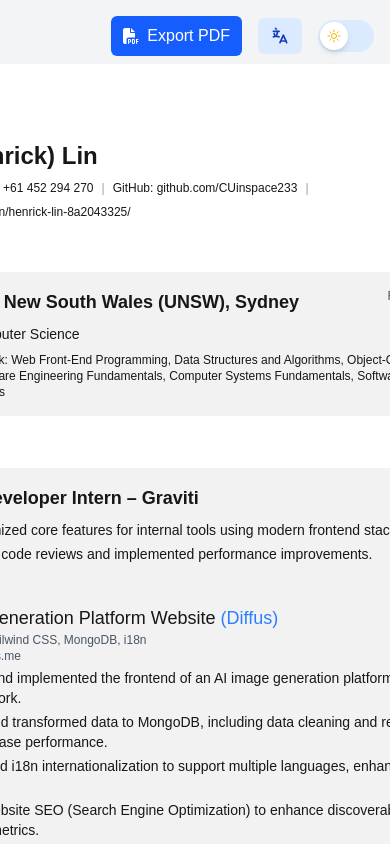
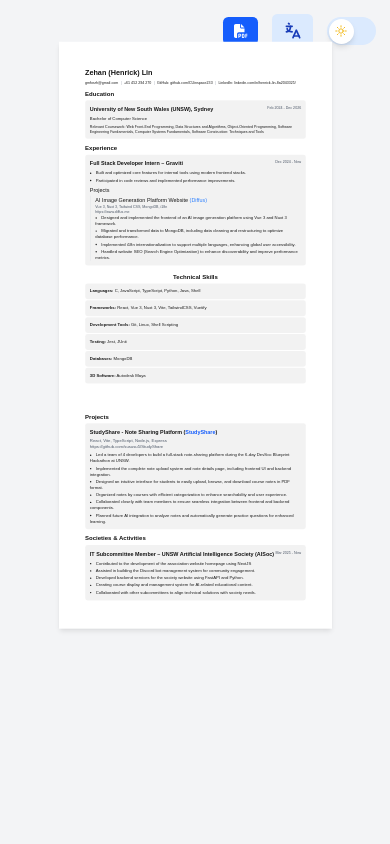
Before and after one commit to CUinspace233/my-resume, a Next.js app: page /en in a window 390 px wide. Shown: the top 844 px of the page. Built offline with nearby package versions, Linux system fonts and the light colour scheme.

Commit message:
Add export PDF functionality with internationalization support. Update English and Chinese message files to include 'Export PDF' translations. Refactor layout to use ScalableContent for responsive design and improve print styles in globals.css.

```diff
--- a/messages/en.json
+++ b/messages/en.json
@@ -1,4 +1,5 @@
 {
+  "exportPdf": "Export PDF",
   "header": {
     "name": "Zehan (Henrick) Lin",
     "email": "gmforzh@gmail.com",
--- a/messages/zh.json
+++ b/messages/zh.json
@@ -1,4 +1,5 @@
 {
+  "exportPdf": "导出PDF",
   "header": {
     "name": "林则翰 (Henrick Lin)",
     "email": "gmforzh@gmail.com",
--- a/src/app/[locale]/page.tsx
+++ b/src/app/[locale]/page.tsx
@@ -9,6 +9,7 @@ import Leadership from '@/components/Societies';
 import ThemeToggle from '@/components/ThemeToggle';
 import ExportPdfButton from '@/components/ExportPdfButton';
 import LanguageSwitcher from '@/components/LanguageSwitcher';
+import ScalableContent from '@/components/ScalableContent';
 
 export default function Home() {
   return (
@@ -18,7 +19,9 @@ export default function Home() {
         <LanguageSwitcher />
         <ThemeToggle />
       </div>
-      <main className="w-[210mm] bg-white shadow-lg p-[20mm] my-8 print:shadow-none print:my-0 print:p-[12mm] text-sm">
+
+      <ScalableContent baseWidth={793}>
+        <main className="bg-white shadow-lg p-[20mm] my-8 print:shadow-none print:my-0 print:p-[12mm] text-sm">
           <article className="flex flex-col space-y-3">
             <div className="first-page">
               <Header />
@@ -35,6 +38,7 @@ export default function Home() {
             </div>
           </article>
         </main>
+      </ScalableContent>
 
       <style jsx global>{`
         @media print {
--- a/src/app/globals.css
+++ b/src/app/globals.css
@@ -1,4 +1,4 @@
-@import "tailwindcss";
+@import 'tailwindcss';
 
 :root {
   --background: #ffffff;
@@ -62,7 +62,8 @@ body {
     color: black !important;
   }
 
-  .bg-black\/\[\.05\], .dark\:bg-white\/\[\.06\] {
+  .bg-black\/\[\.05\],
+  .dark\:bg-white\/\[\.06\] {
     background-color: #f5f5f5 !important;
     -webkit-print-color-adjust: exact !important;
     print-color-adjust: exact !important;
@@ -93,3 +94,41 @@ body {
     width: 100%;
   }
 }
+
+
+html {
+  font-size: 14px;
+}
+
+@media (min-width: 640px) {
+  html {
+    font-size: 15px;
+  }
+}
+
+@media (min-width: 768px) {
+  html {
+    font-size: 16px;
+  }
+}
+
+@media screen and (max-width: 768px) {
+  main {
+    transform: scale(0.9);
+    transform-origin: top center;
+  }
+}
+
+@media screen and (max-width: 640px) {
+  main {
+    transform: scale(0.8);
+    transform-origin: top center;
+  }
+}
+
+@media screen and (max-width: 480px) {
+  main {
+    transform: scale(0.7);
+    transform-origin: top center;
+  }
+}
--- a/src/components/ExportPdfButton.tsx
+++ b/src/components/ExportPdfButton.tsx
@@ -2,8 +2,11 @@
 
 import { useCallback } from 'react';
 import { FaFilePdf } from 'react-icons/fa6';
+import { useTranslations } from 'next-intl';
 
 const ExportPdfButton = () => {
+  const t = useTranslations('buttons');
+
   const handleExportPdf = useCallback(() => {
     // Hide the button and theme toggle
     const exportButton = document.querySelector('.export-pdf-container');
@@ -52,7 +55,7 @@ const ExportPdfButton = () => {
         aria-label="Export as PDF"
       >
         <FaFilePdf />
-        <span>Export PDF</span>
+        <span className="hidden sm:inline">{t('exportPdf')}</span>
       </button>
     </div>
   );
--- /dev/null
+++ b/src/components/ScalableContent.tsx
@@ -0,0 +1,41 @@
+'use client';
+
+import { useEffect, useRef, useState } from 'react';
+
+interface ScalableContentProps {
+  children: React.ReactNode;
+  baseWidth?: number; // 基准宽度，单位为像素
+}
+
+export default function ScalableContent({ children, baseWidth = 793 }: ScalableContentProps) {
+  const containerRef = useRef<HTMLDivElement>(null);
+  const [scale, setScale] = useState(1);
+
+  useEffect(() => {
+    const handleResize = () => {
+      if (containerRef.current) {
+        const parentWidth = containerRef.current.parentElement?.clientWidth || window.innerWidth;
+        const newScale = Math.min(1, parentWidth / baseWidth);
+        setScale(newScale);
+      }
+    };
+
+    handleResize();
+    window.addEventListener('resize', handleResize);
+    return () => window.removeEventListener('resize', handleResize);
+  }, [baseWidth]);
+
+  return (
+    <div ref={containerRef} className="flex justify-center">
+      <div
+        style={{
+          transform: `scale(${scale})`,
+          transformOrigin: 'top center',
+          width: baseWidth,
+        }}
+      >
+        {children}
+      </div>
+    </div>
+  );
+}
```
Lines whose indentation alone changed are shown as unchanged.
